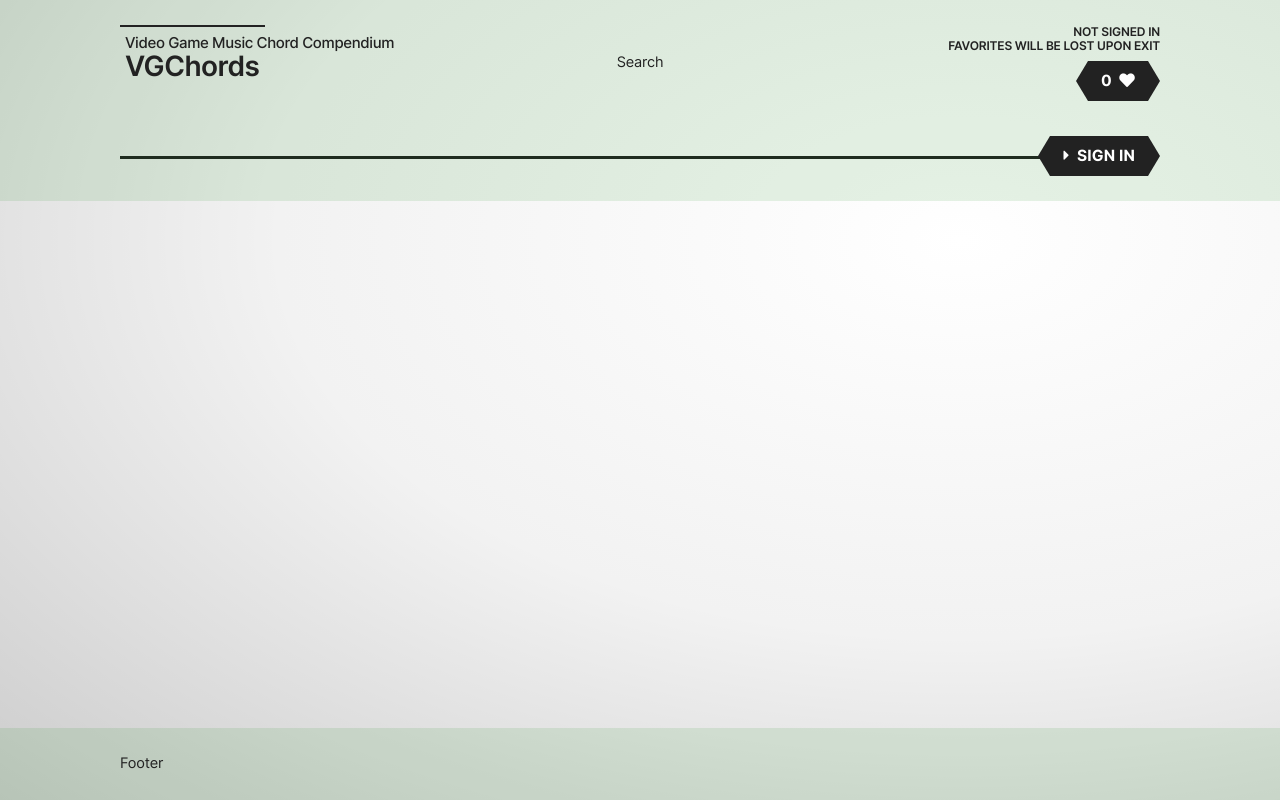
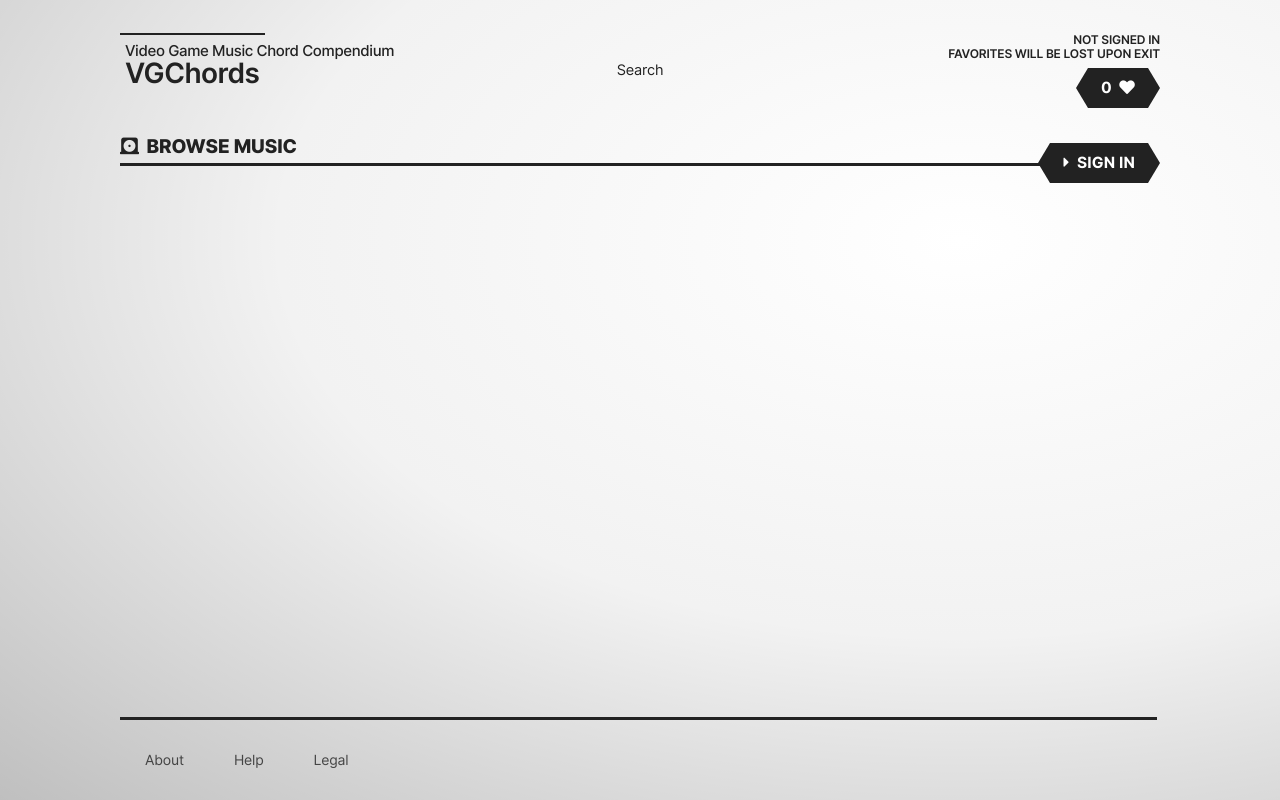
Before and after one commit to Oasiris/cs1300-vgchords, a React (Create React App) app: page / in a window 1280 px wide. Built offline with nearby package versions, Linux system fonts and the light colour scheme.

Commit message:
Mockup: header and footer (minus footer)

```diff
--- a/src/routes/Home.tsx
+++ b/src/routes/Home.tsx
@@ -6,9 +6,10 @@ import logo from '../icons/logo.svg'
 
 import '../styles/Home.scss'
 
-const HeaderNav: React.FC = () => (
+const HeaderNav: React.FC<{ children?: any }> = ({ children }) => (
     <div className="lineNavWrapper">
         <div className="boldLineRack" />
+        <div className="lineRackTitle">{children}</div>
         <Button className="navRightButton">
             <i className="fas fa-caret-right" />
             <div className="horizSpace" />
@@ -17,9 +18,15 @@ const HeaderNav: React.FC = () => (
     </div>
 )
 
+const FooterNav: React.FC = () => (
+    <div className="lineNavWrapper">
+        <div className="boldLineRack" />
+    </div>
+)
+
 const Header: React.FC = () => (
     <section id="header">
-        <div className="miniContainer">
+        <div className="outerContainer">
             <div className="row1">
                 <div id="headerTitle">
                     <div id="headerTitleRectangle" />
@@ -40,14 +47,25 @@ const Header: React.FC = () => (
                     </Button>
                 </div>
             </div>
-            <HeaderNav />
+            <HeaderNav>
+                <i className="fas fa-disc-drive" />
+                <div className="horizSpace" />
+                BROWSE MUSIC
+            </HeaderNav>
         </div>
     </section>
 )
 
 const Footer: React.FC = () => (
     <section id="footer">
-        <div className="miniContainer">Footer</div>
+        <div className="outerContainer">
+            <FooterNav />
+            <div className="footerNavBar">
+                <a>About</a>
+                <a>Help</a>
+                <a>Legal</a>
+            </div>
+        </div>
     </section>
 )
 
--- a/src/styles/_colors.scss
+++ b/src/styles/_colors.scss
@@ -1,7 +1,10 @@
 $globalText: #222;
 $globalBack: white;
 
-$radialBack: radial-gradient(farthest-corner at 75vw 30vh, white 0%, rgba(black, 0.05) 50%, rgba(black, 0.2) 100%);
+$dark07: rgba(#222, 0.07);
+$dark80: rgba(#222, 0.8);
+
+$radialBack: radial-gradient(farthest-corner at 75vw 30vh, white 0%, rgba(black, 0.05) 50%, rgba(black, 0.25) 100%);
 
 $darkButtonText: white;
 $darkButtonBack: #222;
--- a/src/styles/index.scss
+++ b/src/styles/index.scss
@@ -47,19 +47,19 @@ section#header {
     position: absolute;
     width: 100%;
     top: 0;
-    padding: 25px 0;
-    background: rgba(green, 0.1);
+    padding-top: 32.5px;
+    // background: rgba(green, 0.1);
 }
 
 section#footer {
     position: absolute;
     width: 100%;
     bottom: 0;
-    padding: 25px 0;
-    background: rgba(green, 0.1);
+    padding-bottom: 17.5px;
+    // background: rgba(green, 0.1);
 }
 
-.miniContainer {
+.outerContainer {
     margin: 0 auto;
     width: calc(100vw - 240px);
 }
@@ -88,7 +88,7 @@ section#footer {
         font-weight: 700;
         letter-spacing: 0.01em;
         height: 40px;
-        padding: 7.75px 13px;
+        padding: 8px 13px;
         color: $darkButtonText;
         background: $darkButtonBack;
     }
@@ -170,12 +170,14 @@ section#header .row1 {
 }
 
 .lineNavWrapper {
+    min-height: 40px;
     display: flex;
     position: relative;
 
     flex-direction: row;
 
     justify-content: flex-end;
+    // justify-content: space-between;
     align-items: center;
 
     .boldLineRack {
@@ -188,7 +190,34 @@ section#header .row1 {
         background: $globalText;
     }
 
+    .lineRackTitle {
+        position: absolute;
+        z-index: -99;
+        left: 0px;
+        top: -10px;
+
+        font-size: 19px;
+        font-weight: 800;
+        letter-spacing: -0.005em;
+    }
+
     .navRightButton {
         float: right;
     }
 }
+
+.footerNavBar {
+    display: flex;
+    justify-content: flex-start;
+    a {
+        border-radius: 1px;
+        color: $dark80;
+        font-size: 14px;
+        display: block;
+        padding: 12.5px 25px;
+
+        &:hover:not(:active) {
+            background: $dark07;
+        }
+    }
+}
```
